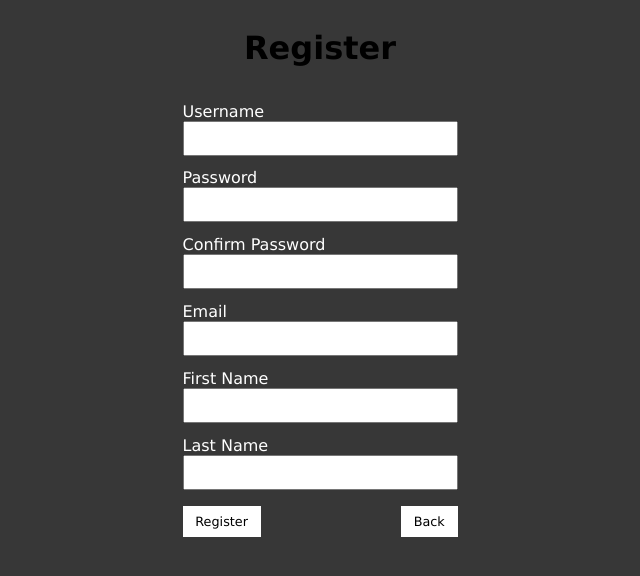
After one commit to titopotito/hackademy-django-exercise, a Django app: template activity1/templates/register.html in a window 1280 px wide. The commit adds this page. Shown: the top 576 px of the page, without its empty margins (320-960 px from the left). Run offline with Django 3.2, Linux system fonts and the light colour scheme; the template is opened without the code that fills it, so the values that code supplies are empty, except form fields; tables that the repository leaves empty hold one stand-in row (values such as "Sample post"); form fields are guessed from the names that the template uses.

Commit message:
Added register_view, register.html, RegisterForm

```diff
--- /dev/null
+++ b/activity1/templates/register.html
@@ -0,0 +1,45 @@
+{% load static %}
+<!DOCTYPE html>
+<html lang="en">
+    <head>
+        <meta charset="UTF-8" />
+        <meta http-equiv="X-UA-Compatible" content="IE=edge" />
+        <meta name="viewport" content="width=device-width, initial-scale=1.0" />
+        <link rel="stylesheet" href="{% static 'css/register.css' %}" />
+        <title>Hackademy | Register</title>
+    </head>
+    <body>
+        <h1>Register</h1>
+        <form action="{% url 'register' %}" method="post">
+            {% csrf_token %}
+            <div class="form-control">
+                <label for="id_username">Username</label>
+                {{ register_form.username }}
+            </div>
+            <div class="form-control">
+                <label for="id_password1">Password</label>
+                {{ register_form.password1 }}
+            </div>
+            <div class="form-control">
+                <label for="id_password2">Confirm Password</label>
+                {{ register_form.password2 }}
+            </div>
+            <div class="form-control">
+                <label for="id_email">Email</label>
+                {{ register_form.email }}
+            </div>
+            <div class="form-control">
+                <label for="id_first_name">First Name</label>
+                {{ register_form.first_name }}
+            </div>
+            <div class="form-control">
+                <label for="id_last_name">Last Name</label>
+                {{ register_form.last_name }}
+            </div>
+            <div class="buttons">
+                <button type="submit">Register</button>
+                <a href="{% url 'profile' %}">Back</a>
+            </div>
+        </form>
+    </body>
+</html>
--- a/activity1/urls.py
+++ b/activity1/urls.py
@@ -7,6 +7,7 @@ urlpatterns = [
     path('', views.home_view, name='home'),
     path('profile', views.profile_view, name='profile'),
     path('profile/edit', views.edit_profile_view, name='edit_profile'),
+    path('register', views.register_view, name='register'),
     path('login', views.login_view, name='login'),
     path('logout', views.logout_user, name='logout')
 ]
--- /dev/null
+++ b/hackademy/static/css/register.css
@@ -0,0 +1,54 @@
+* {
+    font-family: Verdana, Geneva, Tahoma, sans-serif;
+    box-sizing: border-box;
+    list-style: none;
+}
+
+body {
+    background-color: rgb(55, 55, 55);
+    display: flex;
+    flex-direction: column;
+    align-items: center;
+}
+
+form {
+    width: 275px;
+}
+
+.form-control {
+    display: flex;
+    flex-direction: column;
+    margin: 0.8rem 0;
+}
+
+.form-control label {
+    color: white;
+}
+
+.form-control label {
+    color: white;
+}
+
+.form-control input {
+    padding: 0.5rem;
+}
+
+.buttons {
+    display: flex;
+    justify-content: space-between;
+    margin-top: 1rem;
+}
+
+.buttons > * {
+    align-self: flex-end;
+    padding: 0.5rem 0.8rem;
+    color: black;
+    border: none;
+    background-color: white;
+    font-size: 0.8rem;
+    text-decoration: none;
+}
+
+button:hover {
+    cursor: pointer;
+}
```
Also changed, not shown: activity1/forms.py (+7 -0 lines), activity1/templates/login.html (+5 -3 lines), activity1/views.py (+24 -2 lines).
